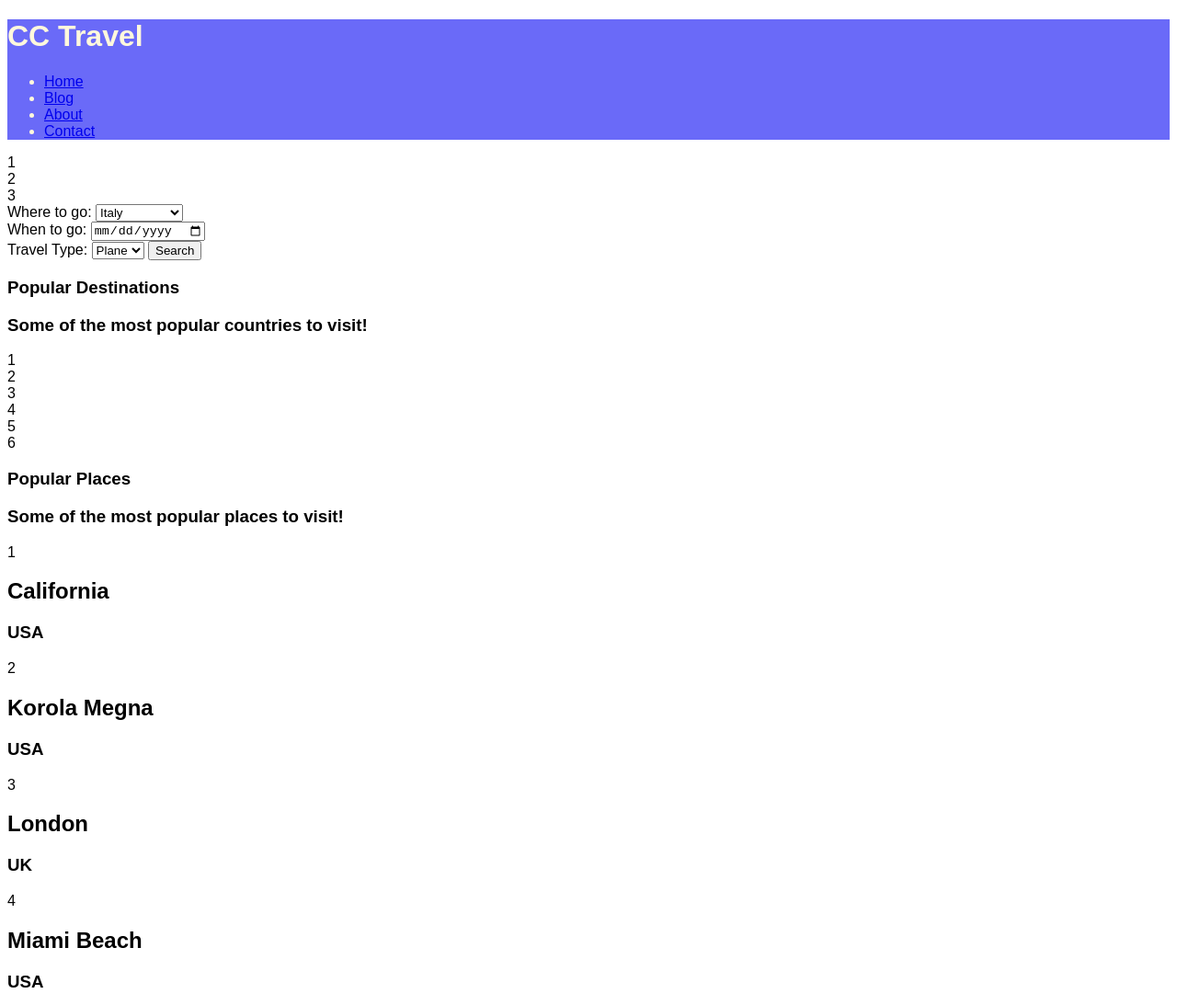
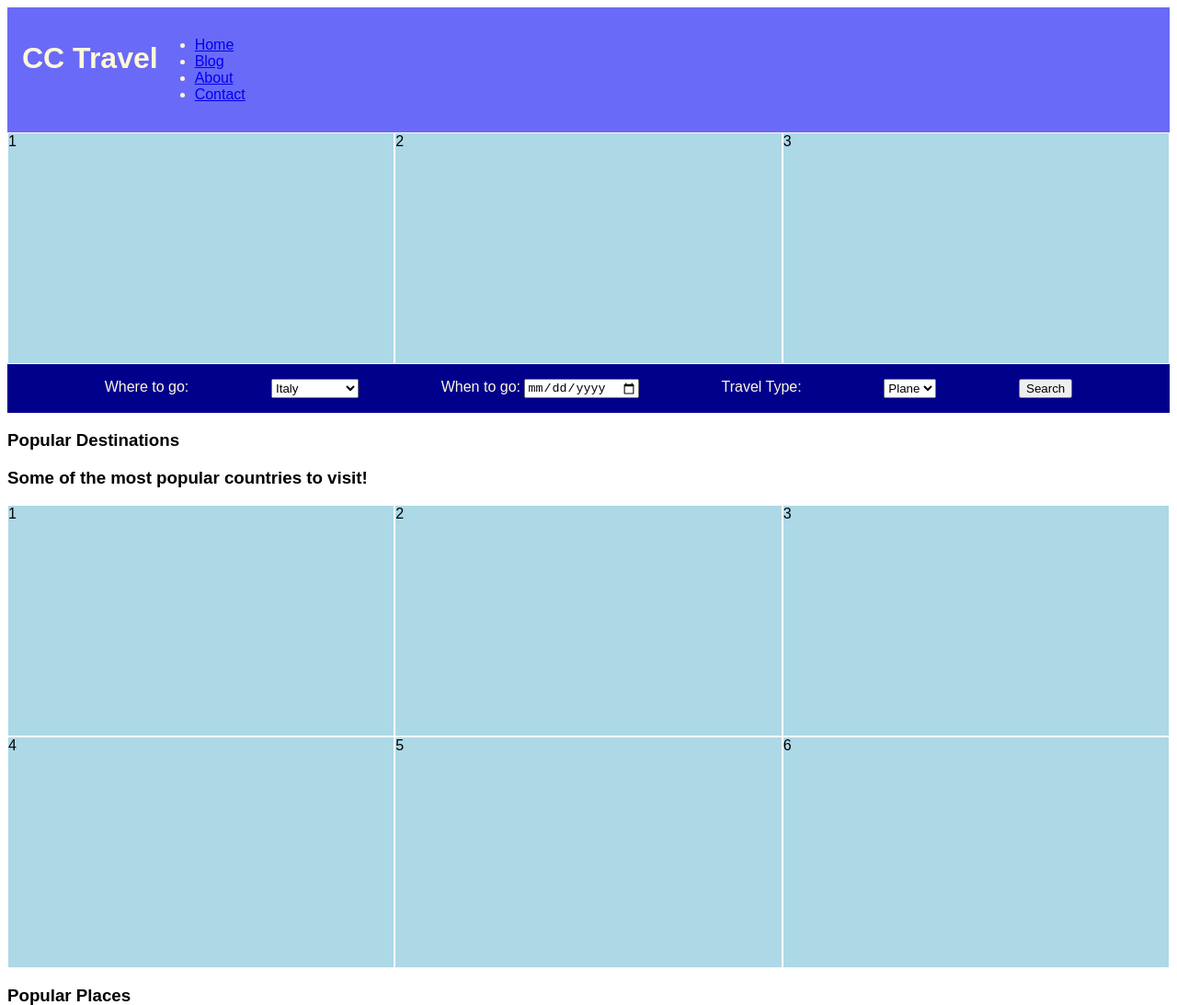
Before and after one commit to RhiannonAW123/grid_flexbox_lab, a plain HTML site: page index.html in a window 1280 px wide. Shown: the top 1093 px of the page at 92% size. Drawn offline with Linux system fonts and the light colour scheme.

Commit message:
added some CSS

```diff
--- a/index.html
+++ b/index.html
@@ -43,11 +43,12 @@
                 3
              </div>
        </section>
-       <section>
+       <section id="holiday-picker">
            <!-- Pick holiday menu -->
+
            <label for="Where to go">Where to go:</label>
+        <select name="Destination" id="Places">
 
-        <select name="Destination" id="Places">
             <option value="italy">Italy</option>
             <option value="south africa">South Africa</option>
             <option value="maldives">Maldives</option>
--- a/style.css
+++ b/style.css
@@ -5,4 +5,50 @@ body{
 body > header{
     background-color: rgb(106, 106, 248);
     color: cornsilk;
+    padding: 16px;
+    display: flex;
+    text-align: flex-start;
 }
+
+body > header > nav {
+    display: flex;
+    align-content: flex-end;
+}
+
+#holiday-picker{
+    background-color: darkblue;
+    color: cornsilk;
+    display: flex;
+    padding: 16px;
+    flex-direction: row;
+    justify-content: space-evenly;
+
+}
+
+#destinations{
+    display: flex;
+    flex-flow: row wrap;
+ }
+
+#gallery-1 {
+    display: flex;
+    flex-flow: row wrap;
+ }
+
+ #gallery-2{
+    display: flex;
+    flex-flow: row wrap;
+ }
+
+ #reviews{
+    display: flex;
+    flex-flow: row wrap;
+ }
+
+.image {
+    width: 250px;
+    height: 250px;
+    background-color: lightblue;
+    border: 1px solid white;
+    flex: 33%;
+  }
```
